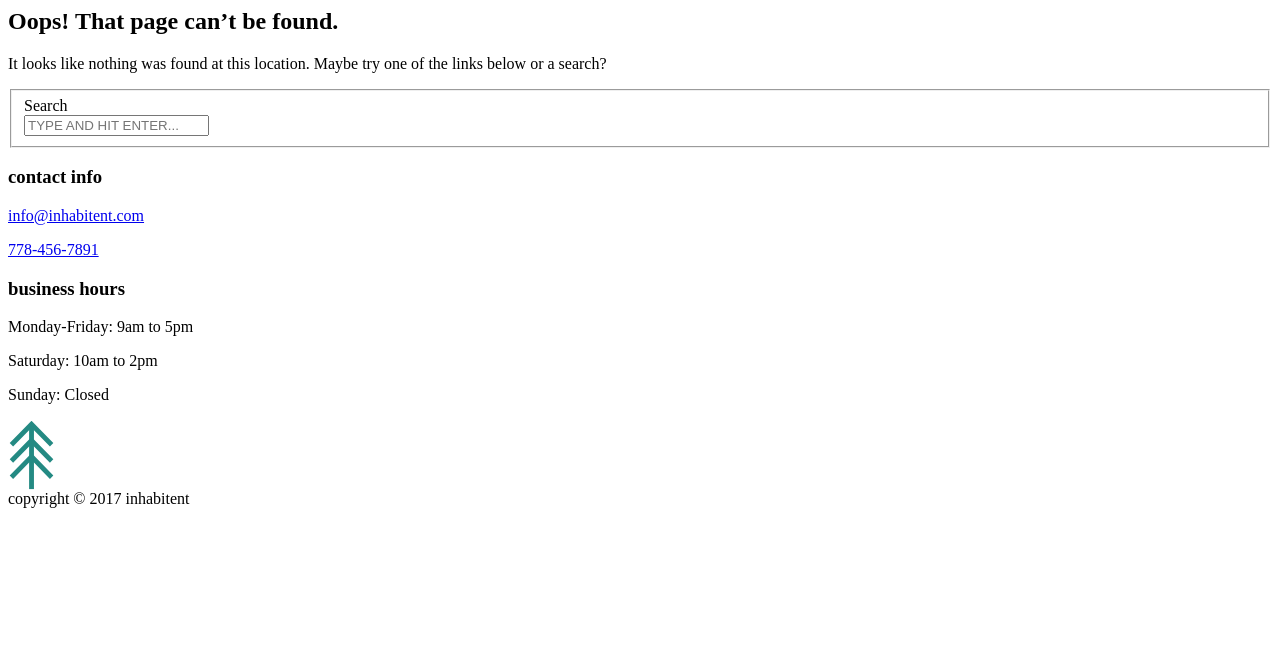
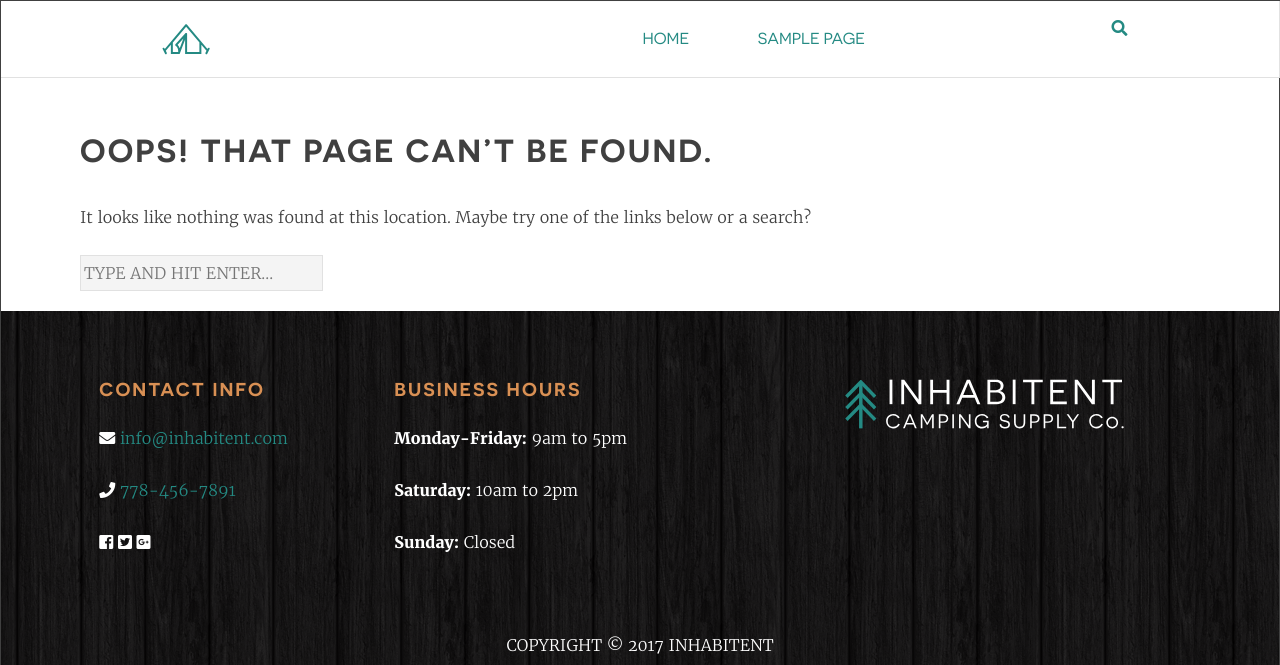
Before and after one commit to cjrt27/Inhabitent, a WordPress theme: template themes/inhabitent/404.php in a window 1280 px wide. Shown: the top 665 px of the page. Run offline with PHP 8.4 and a stand-in for WordPress, Linux system fonts and the light colour scheme; the site name, menu and one post (Sample post) are stand-ins, and other content is empty; some libraries are stand-ins or nearby versions.

Commit message:
fixing 404 page

```diff
--- a/themes/inhabitent/404.php
+++ b/themes/inhabitent/404.php
@@ -7,7 +7,7 @@
  * @package RED_Starter_Theme
  */
  ?>
-
+<?php get_header(); ?>
 	<div id="primary" class="content-area">
 		<main id="main" class="site-main" role="main">
 
--- a/themes/inhabitent/build/js/search-toggle.min.js
+++ b/themes/inhabitent/build/js/search-toggle.min.js
@@ -1 +1 @@
-!function(i){"use strict";i(".search-submit").click(function(e){e.preventDefault()}),i(".search-field").hide(),i(".search-submit").click(function(e){e.stopPropagation(),i(".search-field").slideToggle()}),i(".search-field").blur(function(){i(".search-field").css({display:"none"})}),i(".search-field").click(function(e){e.stopPropagation()}),i(".search-submit").click(function(){i(".search-field").focus()}),i(".search-field").on("submit",function(e){e.preventDefault(),window.location.href("?s="+i(".search-field").val())})}(jQuery);
+!function(n){"use strict";n("#site-navigation .search-submit").click(function(i){i.preventDefault()}),n("#site-navigation .search-field").hide(),n("#site-navigation .search-submit").click(function(i){i.stopPropagation(),n("#site-navigation .search-field").slideToggle()}),n("#site-navigation .search-field").blur(function(){n("#site-navigation .search-field").css({display:"none"})}),n("#site-navigation .search-field").click(function(i){i.stopPropagation()}),n("#site-navigation .search-submit").click(function(){n("#site-navigation .search-field").focus()}),n("#site-navigation .search-field").on("submit",function(i){i.preventDefault(),window.location.href("?s="+n("#site-navigation .search-field").val())})}(jQuery);
--- a/themes/inhabitent/sass/_page-templates.scss
+++ b/themes/inhabitent/sass/_page-templates.scss
@@ -148,7 +148,7 @@ input[type=email], input[type=password], input[type=search], input[type=text], i
 }
 
  #primary-menu a:hover{
-    color: #f0e4d1;
+    color: #2f1339
 }
 
  #menu-item-105 {
@@ -800,7 +800,7 @@ input[type=email], input[type=password], input[type=search], input[type=text], i
 
 
 /* Front page END---------------------------------------------------------------------------------*/
-/* 404 START -------------------------------------------------------------------------------------*/
+/* Search START -------------------------------------------------------------------------------------*/
 page-title h1{
     font-size:2.4rem;
     font-weight:bold;
@@ -823,7 +823,92 @@ page-title h1{
     padding-top:3rem;
     padding-bottom:3rem;
 }
+/* Search END -------------------------------------------------------------------------------------*/
+/* 404 START -------------------------------------------------------------------------------------*/
+page-title h1{
+    font-size:2.4rem;
+    font-weight:bold;
+}
+
+.error404 .site-content{
+    display:grid;
+    grid-template-columns: 2fr 1fr;
+    padding-top: 50px;
+    max-width:1120px;
+    min-width:1120px;
+    margin:auto;
+    border-top: 1px solid #e1e1e1;
+}
+.error404 .site-content .content-area{
+    padding-top:50px;
+}
+
+.error404 .widget-area{
+    padding-left:8%;
+    padding-top:3rem;
+    padding-bottom:3rem;
+}
+
+.error404 fieldset {
+    border: 0;
+    padding: 0;
+    padding-bottom: .75rem;
+    margin: 0;
+}
+
+.error404 label {
+    display: inline-block;
+    color: #2f1339;
+    display: block;
+    font-family: Novecento Sans Web,sans-serif;
+    font-size: 17.6px;
+    font-size: 1.1rem;
+    margin-bottom: .5rem;
+    text-transform: uppercase;
+}
+
+.page-content i {
+    display:none;
+}
+
+.error404 .page-content .widget_recent_entries ul{
+list-style-type: none;
+margin:0;
+padding:0;
+}
+
+.error404 .page-content .widget_categories ul{
+    list-style-type: none;
+    margin:0;
+    padding:0;
+    }
+
+.error404 .page-content .widget_recent_entries ul li a:link{
+    color: #248a83;
+}
+
+.error404 .page-content .widget_recent_entries ul li a:visited{
+    color:#248a83;
+}
+
+.error404 .page-content .widget_recent_entries ul li a:hover{
+    color: #2f1339
+}
+
+.error404 .page-content .widget_categories ul li a:link{
+    color: #248a83;
+}
+
+.error404 .page-content .widget_categories ul li a:visited{
+    color:#248a83;
+}
+
+.error404 .page-content .widget_categories ul li a:hover{
+    color: #2f1339
+}
+
 /* 404 END -------------------------------------------------------------------------------------*/
+
 /* About START -------------------------------------------------------------------------------------*/
 /* All content on About page */
 
--- a/themes/inhabitent/style.css
+++ b/themes/inhabitent/style.css
@@ -850,7 +850,7 @@ input[type=email], input[type=password], input[type=search], input[type=text], i
   color: #248a83; }
 
 #primary-menu a:hover {
-  color: #f0e4d1; }
+  color: #2f1339; }
 
 #menu-item-105 {
   grid-column-start: 1;
@@ -1394,7 +1394,7 @@ input[type=email], input[type=password], input[type=search], input[type=text], i
   background-color: #248a83; }
 
 /* Front page END---------------------------------------------------------------------------------*/
-/* 404 START -------------------------------------------------------------------------------------*/
+/* Search START -------------------------------------------------------------------------------------*/
 page-title h1 {
   font-size: 2.4rem;
   font-weight: bold; }
@@ -1414,6 +1414,76 @@ page-title h1 {
   padding-left: 8%;
   padding-top: 3rem;
   padding-bottom: 3rem; }
+
+/* Search END -------------------------------------------------------------------------------------*/
+/* 404 START -------------------------------------------------------------------------------------*/
+page-title h1 {
+  font-size: 2.4rem;
+  font-weight: bold; }
+
+.error404 .site-content {
+  display: grid;
+  grid-template-columns: 2fr 1fr;
+  padding-top: 50px;
+  max-width: 1120px;
+  min-width: 1120px;
+  margin: auto;
+  border-top: 1px solid #e1e1e1; }
+
+.error404 .site-content .content-area {
+  padding-top: 50px; }
+
+.error404 .widget-area {
+  padding-left: 8%;
+  padding-top: 3rem;
+  padding-bottom: 3rem; }
+
+.error404 fieldset {
+  border: 0;
+  padding: 0;
+  padding-bottom: .75rem;
+  margin: 0; }
+
+.error404 label {
+  display: inline-block;
+  color: #2f1339;
+  display: block;
+  font-family: Novecento Sans Web,sans-serif;
+  font-size: 17.6px;
+  font-size: 1.1rem;
+  margin-bottom: .5rem;
+  text-transform: uppercase; }
+
+.page-content i {
+  display: none; }
+
+.error404 .page-content .widget_recent_entries ul {
+  list-style-type: none;
+  margin: 0;
+  padding: 0; }
+
+.error404 .page-content .widget_categories ul {
+  list-style-type: none;
+  margin: 0;
+  padding: 0; }
+
+.error404 .page-content .widget_recent_entries ul li a:link {
+  color: #248a83; }
+
+.error404 .page-content .widget_recent_entries ul li a:visited {
+  color: #248a83; }
+
+.error404 .page-content .widget_recent_entries ul li a:hover {
+  color: #2f1339; }
+
+.error404 .page-content .widget_categories ul li a:link {
+  color: #248a83; }
+
+.error404 .page-content .widget_categories ul li a:visited {
+  color: #248a83; }
+
+.error404 .page-content .widget_categories ul li a:hover {
+  color: #2f1339; }
 
 /* 404 END -------------------------------------------------------------------------------------*/
 /* About START -------------------------------------------------------------------------------------*/
```
Also changed, not shown: themes/inhabitent/js/search-toggle.js (+11 -11 lines), themes/inhabitent/build/css/style.min.css.
